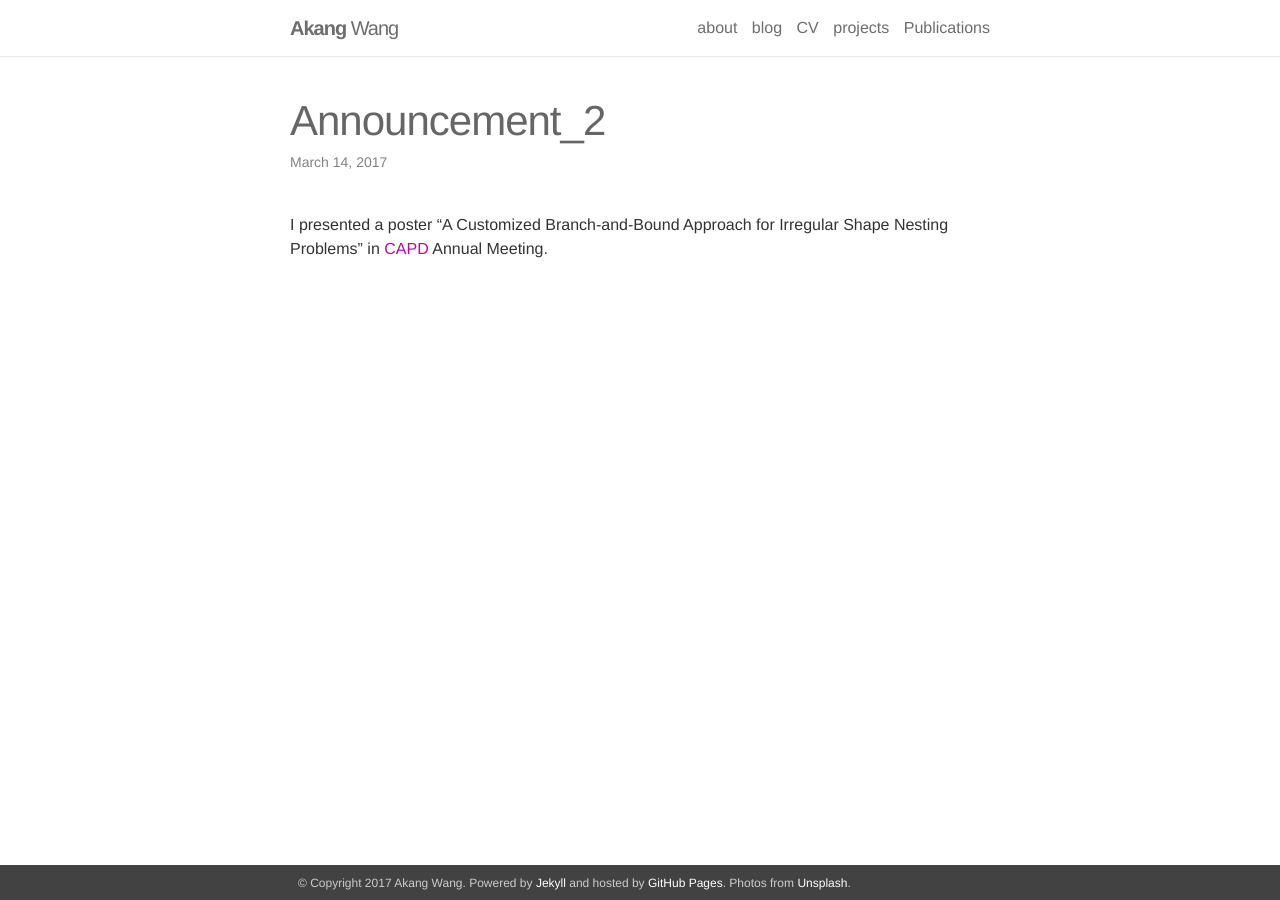
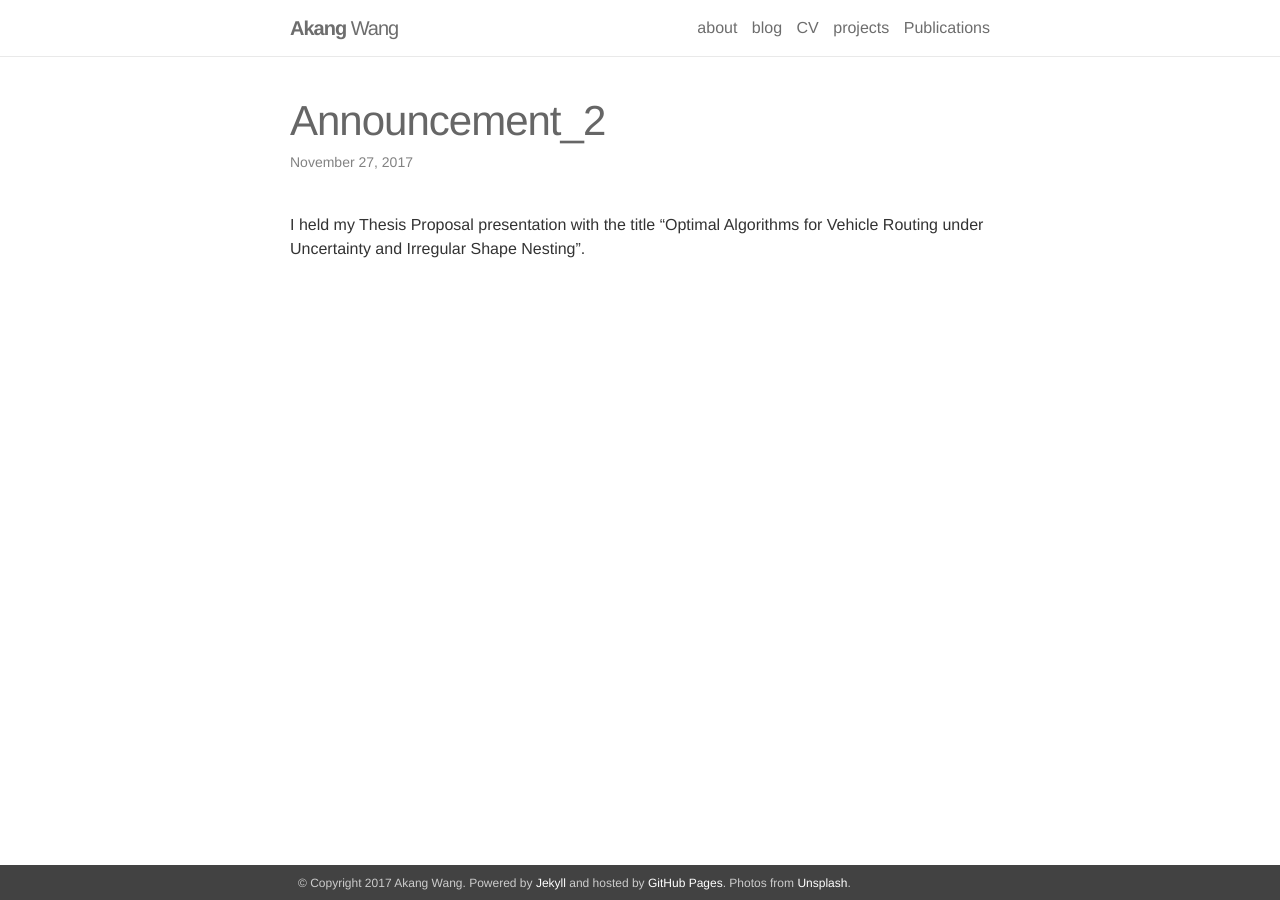
Before and after one commit to VINCENTW2046/akangw.github.io, a Jekyll site: the page built from _news/announcement_2.md, in a window 1280 px wide. Built offline with Jekyll 4.4.1, drawn with Linux system fonts in a browser that asks for light colours.

Commit message:
update news

```diff
--- a/_news/announcement_2.md
+++ b/_news/announcement_2.md
@@ -1,8 +1,7 @@
 ---
 layout: post
-date: 2017-03-14 07:59:00-0400
+date: 2017-11-27 07:59:00-0400
 inline: true
 ---
 
-I presented a poster "A Customized Branch-and-Bound Approach for Irregular
-Shape Nesting Problems" in [CAPD](http://capd.cheme.cmu.edu/) Annual Meeting.
+I held my Thesis Proposal presentation with the title "Optimal Algorithms for Vehicle Routing under Uncertainty and Irregular Shape Nesting".
```
